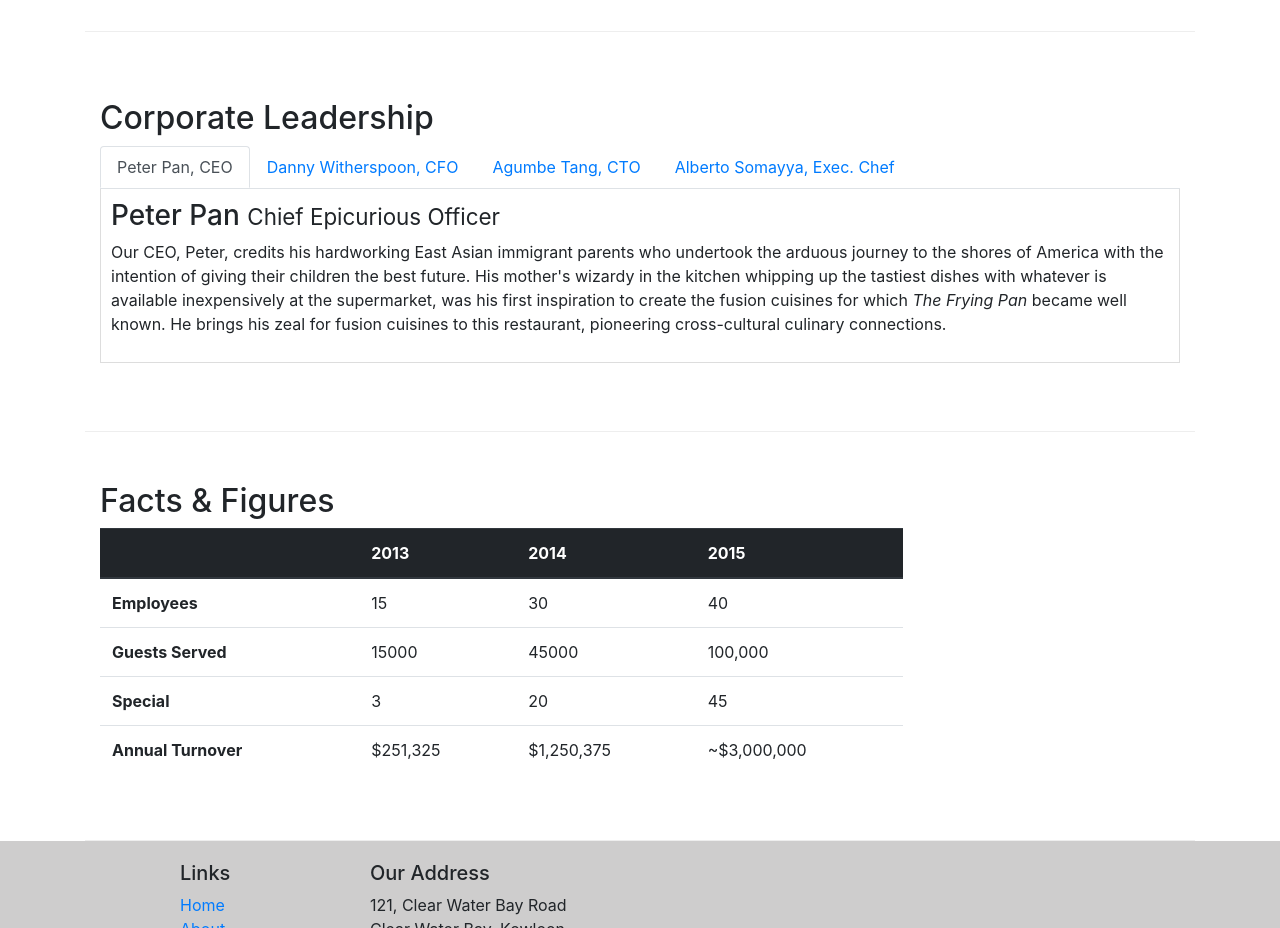
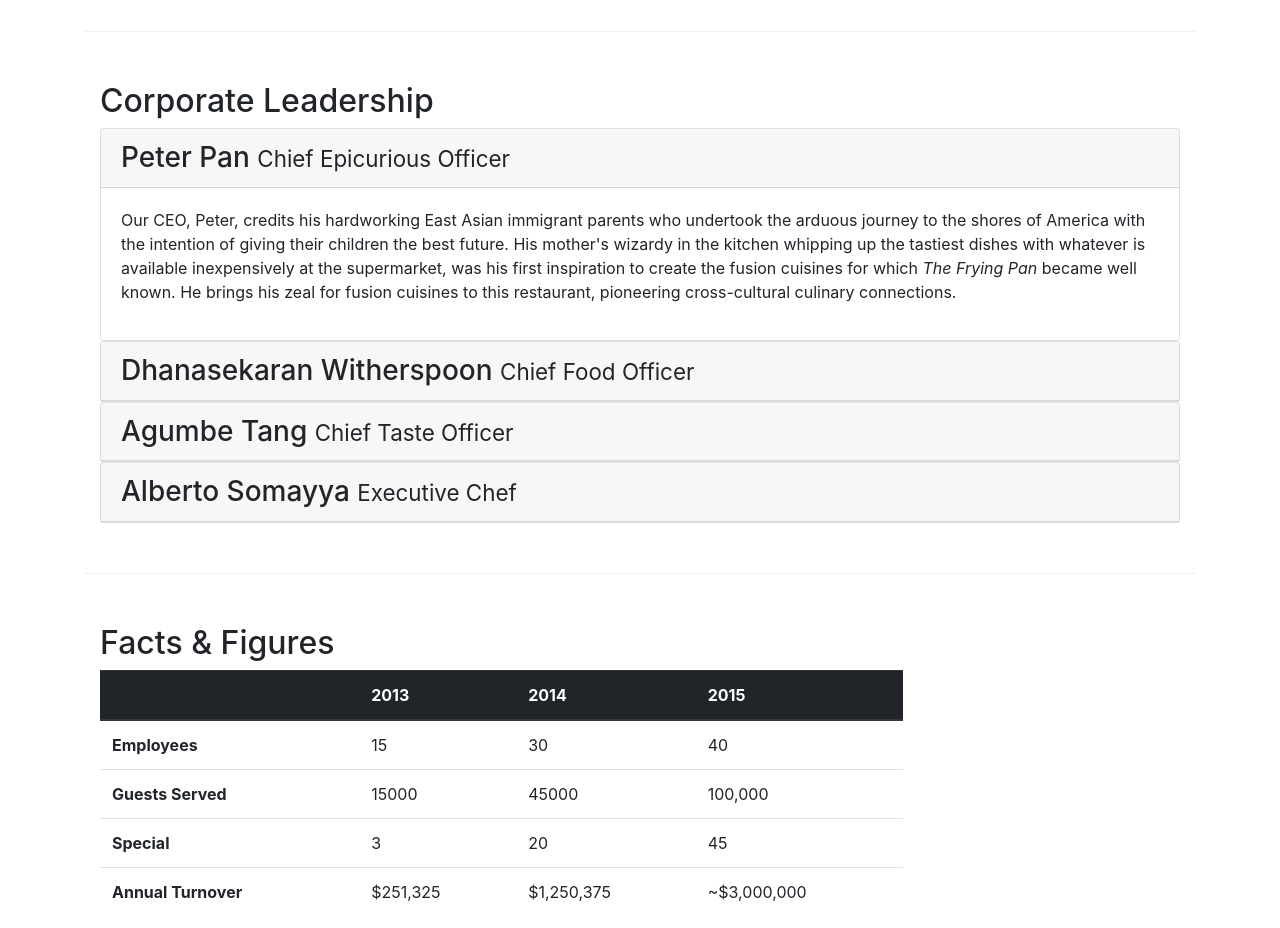
Before and after one commit to Karank11/Bootstrap-UI-, a website: page aboutus.html in a window 1280 px wide. Shown: the part 940-1868 px from the top of the page. Drawn offline with nearby package versions, Linux system fonts and the light colour scheme.

Commit message:
accordion

```diff
--- a/aboutus.html
+++ b/aboutus.html
@@ -111,28 +111,18 @@
         <div class="row row-content align-items-center">
             <div class="col-12 col-sm col-md">
                 <h2>Corporate Leadership</h2>
+                <div id="accordion">
 
-                <ul class="nav nav-tabs">
-                    <li class="nav-items">
-                        <a class="nav-link active" href="#peter"
-                        role="tab" data-toggle="tab">Peter Pan, CEO</a>
-                    </li>
-                    <li class="nav-items">
-                        <a class="nav-link " href="#danny"
-                        role="tab" data-toggle="tab">Danny Witherspoon, CFO</a>
-                    </li>
-                    <li class="nav-items">
-                        <a class="nav-link" href="#agumbe"
-                        role="tab" data-toggle="tab">Agumbe Tang, CTO</a>
-                    </li>
-                    <li class="nav-itmes">
-                        <a class="nav-link" href="#alberto"
-                        role="tab" data-toggle="tab">Alberto Somayya, Exec. Chef</a>
-                    </li>
-                </ul>
-                <div class="tab-content">
-                    <div role="tabpanel" class="tab-pane fade show active" id="peter">
-                        <h3>Peter Pan <small>Chief Epicurious Officer</small></h3>
+                    <div class="card">
+                        <div class="card-header" role="tab" id="peterhead">
+                            <h3 class="mb-0">
+                                <a data-toggle="collapse" data-target="#peter">
+                                Peter Pan <small>Chief Epicurious Officer</small>
+                                </a>
+                            </h3>
+                        </div>
+                        <div class="collapse show" id="peter" data-parent="#accordion">
+                            <div class="card-body">
                             <p class="d-none d-sm-block">Our CEO, Peter, credits his hardworking East
                                 Asian immigrant parents who undertook the arduous journey to the shores
                                 of America with the intention of giving their children the best future.
@@ -142,33 +132,66 @@
                                 became well known. He brings his zeal for fusion cuisines to this restaurant,
                                 pioneering cross-cultural culinary connections.</p>
                             </div>
+                        </div>
+                    </div>
 
-                    <div role="tabpanel" class="tab-pane fade " id="danny">
-                        <h3>Dhanasekaran Witherspoon <small>Chief Food Officer</small></h3>
+                    <div class="card">
+                        <div class="card-header" role="tab" id="dannyhead">
+                            <h3 class="mb-0">
+                                <a class="collapsed" data-toggle="collapse" data-target="#danny">
+                                    Dhanasekaran Witherspoon <small>Chief Food Officer</small>
+                                </a>
+                            </h3>
+                        </div>
+                        <div  class="collapse" id="danny" data-parent="#accordion">
+                            <div class="card-body">
                                 <p class="d-none d-sm-block">Our CFO, Danny, as he is affectionately referred to by his
                                     colleagues, comes from a long established family tradition in farming and produce. His
                                     experiences growing up on a farm in the Australian outback gave him great appreciation
                                     for varieties of food sources. As he puts it in his own words, <em>Everything that runs,
                                      wins, and everything that stays, pays!</em></p>
                             </div>
+                        </div>
+                    </div>
 
-                    <div role="tabpanel" class="tab-pane fade"  id="agumbe">
-                        <h3>Agumbe Tang <small>Chief Taste Officer</small></h3>
+                    <div class="card">
+                        <div class="card-header" role="tab" id="agumbehead">
+                            <h3 class="mb-0">
+                             <a class="collapsed" data-toggle="collapse" data-target="#agumbe">
+                                Agumbe Tang <small>Chief Taste Officer</small>
+                            </a>
+                        </h3>
+                        </div>
+                        <div  class="collapse "  id="agumbe" data-parent="#accordion">
+                            <div class="card-body">
                                 <p class="d-none d-sm-block">Blessed with the most discerning gustatory sense,
                                     Agumbe, our CTO, personally ensures that every dish that we serve meets his
                                     exacting tastes. Our chefs dread the tongue lashing that ensues if their dish
                                     does not meet his exacting standards. He lives by his motto, <em>You click only
                                     if you survive my lick.</em></p>
                             </div>
+                        </div>
+                    </div>
 
-                    <div role="tabpanel" class="tab-pane fade" id="alberto">
-                        <h3>Alberto Somayya <small>Executive Chef</small></h3>
+                    <div class="card">
+                        <div class="card-header" role="tab" id="albertohead">
+                            <h3 class="mb-0">
+                                <a class="collapsed" data-toggle="collapse" data-target="#alberto">
+                                Alberto Somayya <small>Executive Chef</small>
+                                </a>
+                            </h3>
+                        </div>
+                        <div  class="collapse " id="alberto" data-parent="#accordion">
+                            <div class="card-body">
                                 <p class="d-none d-sm-block">Award winning three-star Michelin chef with wide
                                     International experience having worked closely with whos-who in the culinary world,
                                      he specializes in creating mouthwatering Indo-Italian fusion experiences. He says,
                                      <em>Put together the cuisines from the two craziest cultures, and you get a winning
                                      hit! Amma Mia!</em></p>
                             </div>
+                        </div>
+                    </div>
+
                 </div>
             </div>
        </div>
```
Lines whose indentation alone changed are shown as unchanged.
